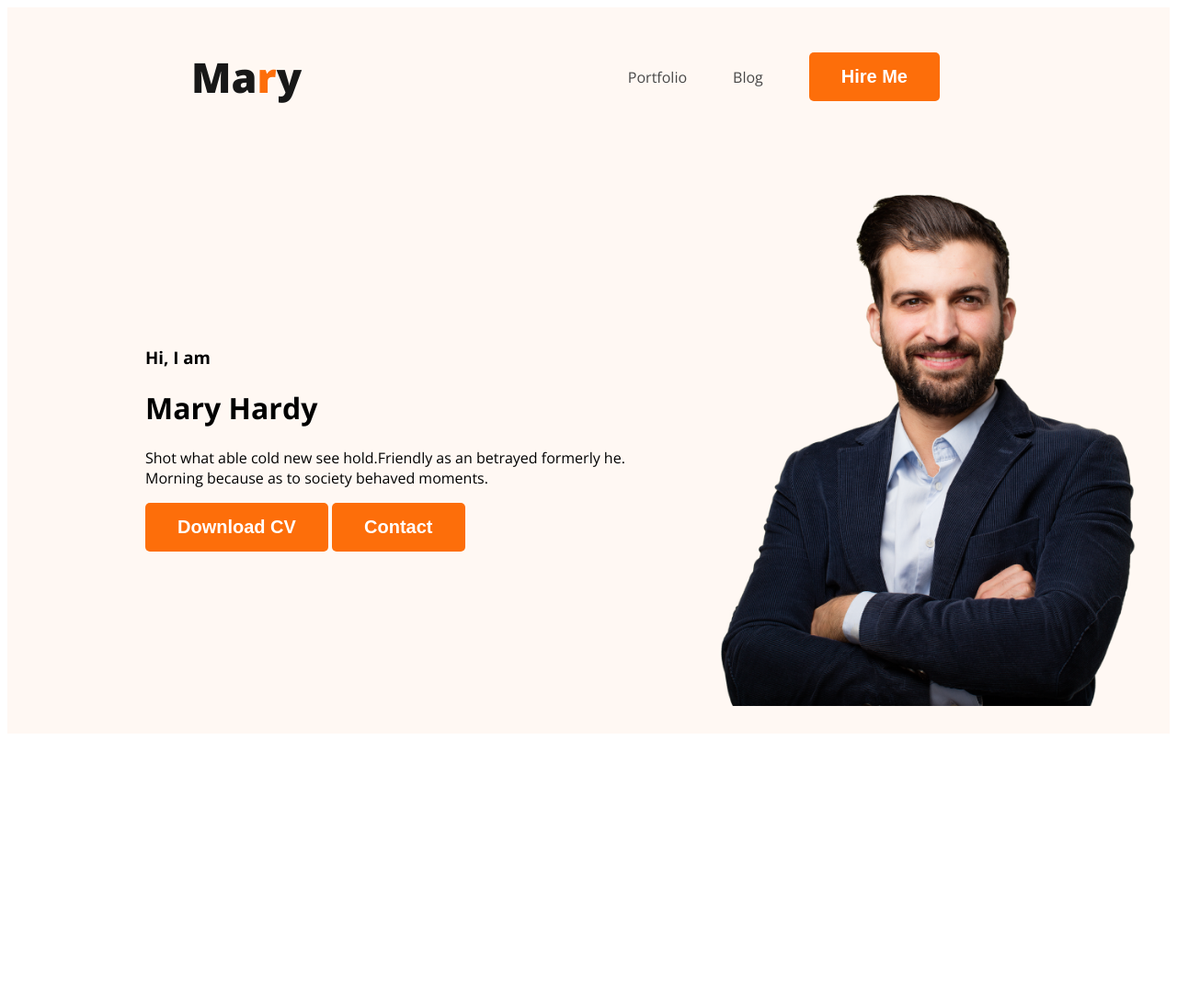
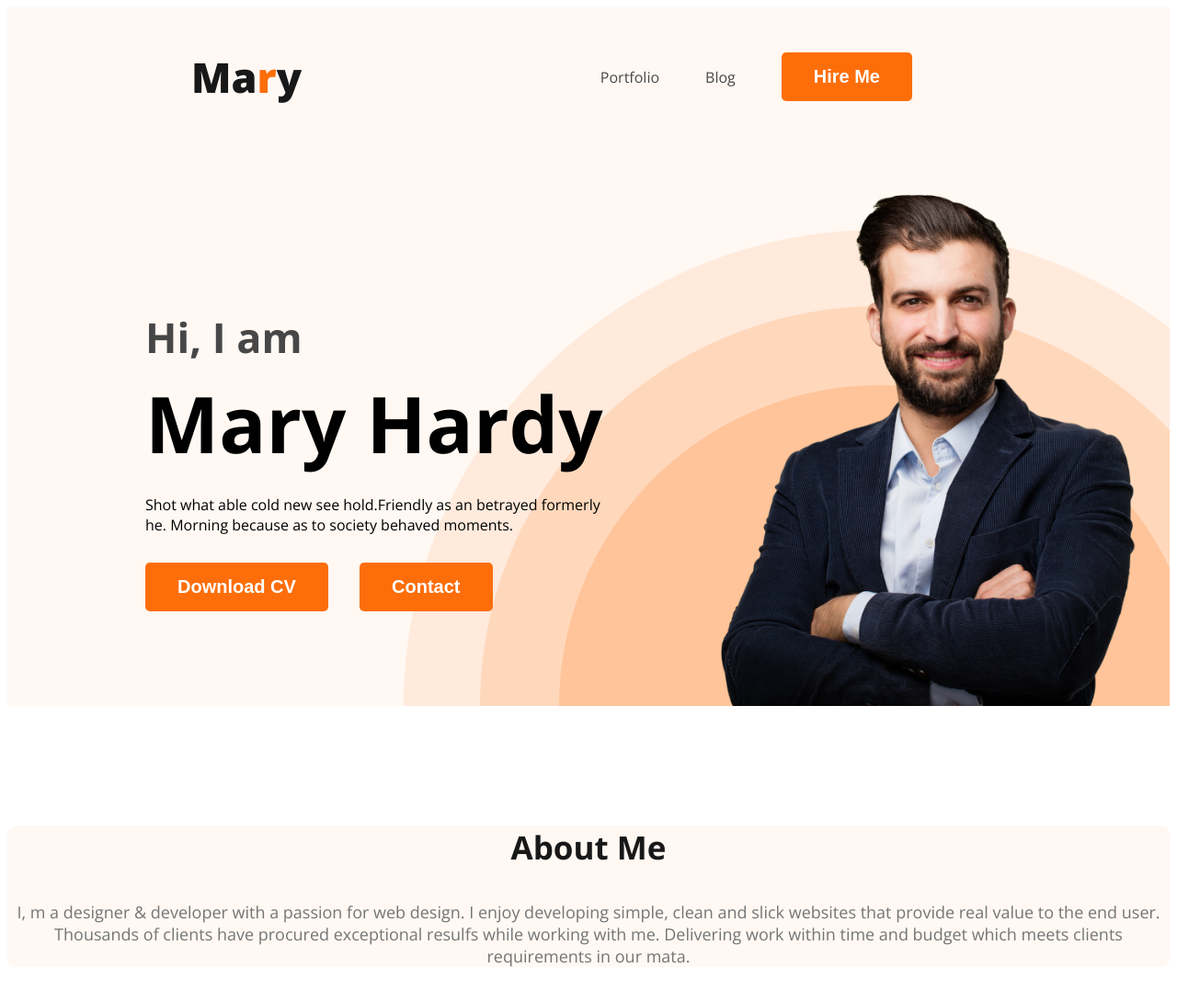
Before and after one commit to MdNurulIslam99/webdeveloper-portfolio, a plain HTML site: page index.html in a window 1280 px wide. Shown: the whole page at 92% size. Before the commit the page ends 806 px from the top, so only its background shows below. Drawn offline with nearby package versions, Linux system fonts and the light colour scheme.

Commit message:
create about section

```diff
--- a/index.html
+++ b/index.html
@@ -32,7 +32,8 @@
             <div class="banner-content">
                 <h3 class="banner-greeting">Hi, I am </h3>
                 <h1 class="banner-title">Mary Hardy</h1>
-                <p>Shot what able cold new see hold.Friendly as an betrayed formerly he. Morning because as to society
+                <p class="banner-description">Shot what able cold new see hold.Friendly as an betrayed formerly he.
+                    Morning because as to society
                     behaved moments.</p>
                 <button class="btn-primary">Download CV</button>
                 <button class="btn-primary">Contact</button>
@@ -44,6 +45,17 @@
 
     <main>
 
+        <section class="about">
+            <h3 class="section-title">About Me</h3>
+            <p class="section-description">
+                I, m a designer & developer with a passion for web design. I enjoy developing simple, clean and slick
+                websites that provide real value to the end user. Thousands of clients have procured exceptional resulfs
+                while working with me. Delivering work within time and budget which meets clients requirements in our
+                mata.
+            </p>
+
+        </section>
+
     </main>
 
     <footer>
--- a/styles/portfolio.css
+++ b/styles/portfolio.css
@@ -15,8 +15,25 @@ body {
     font-size: 20px;
     font-weight: 700;
     padding: 15px 35px;
+    margin-right: 30px;
 
 }
+
+.section-title {
+
+    color: #181818;
+    text-align: center;
+    font-size: 35px;
+    font-weight: 700;
+
+}
+
+.section-description {
+    color: #757575;
+    text-align: center;
+    font-size: 18px;
+}
+
 
 /* nav related style */
 nav {
@@ -50,15 +67,56 @@ nav a {
 
 /* header related style */
 
-.header{
+.header {
     background-color: #FFF8F3;
+    background-image: url(../images/header_bg.png);
+    background-repeat: no-repeat;
+    background-position: bottom right;
 }
 
-.banner{
-    padding:30px 30px 30px 150px;
+.banner {
+    padding: 30px 30px 0px 150px;
     display: flex;
     align-items: center;
+    justify-content: space-between;
 }
-.profile-pic{
+
+.banner-content {
+    max-width: 500px;
+}
+
+.banner .profile-pic {
     width: 500px;
 }
+
+.banner-greeting {
+    font-size: 45px;
+    color: #474747;
+    margin-bottom: 0;
+
+
+}
+
+.banner-title {
+    font-size: 85px;
+    font-weight: 700;
+    margin-top: 5px;
+    margin-bottom: 20px;
+
+}
+
+.banner-description {
+    margin-bottom: 30px;
+}
+
+
+/* main section styles */
+
+/* About section style */
+
+.about {
+    padding: 130x;
+    border-radius: 10px;
+    background: #FFF8F3;
+    margin: 130px 0;
+}
```
